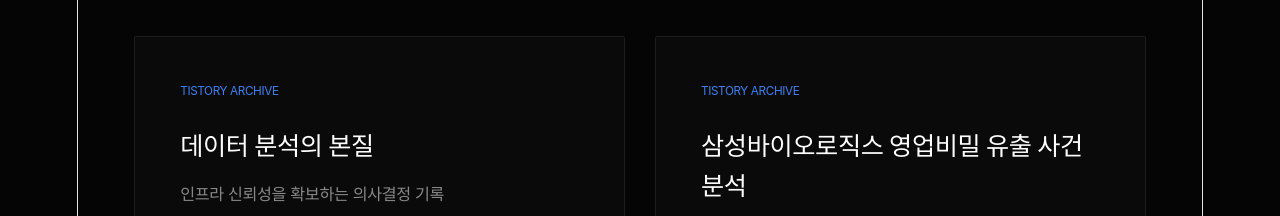
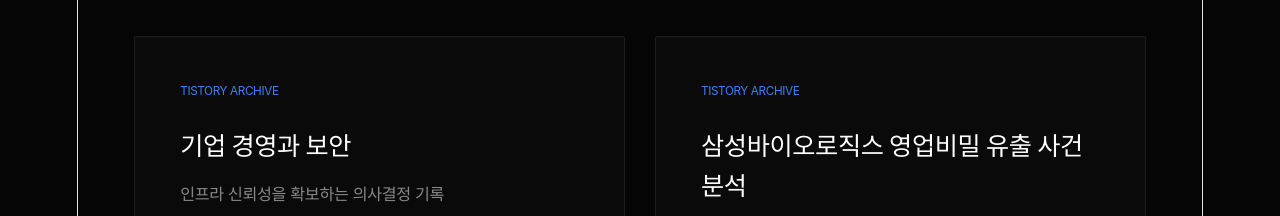
Before and after one commit to acr0209-eng/my_portpolio, a React (Vite) app: page / in a window 1280 px wide. Shown: the part 2200-2416 px from the top of the page. Built offline with nearby package versions, Linux system fonts and the light colour scheme.

Commit message:
Update post title in initialPosts array

```diff
--- a/src/App.jsx
+++ b/src/App.jsx
@@ -70,7 +70,7 @@
     { id: 3, title: 'Sepsis Prediction Model', desc: '데이터의 공백 속에서 도출하는 강건한 인프라 예측 모델' }
   ];
   const initialPosts = [
-    { id: 201, title: '데이터 분석의 본질', url: 'https://uni0790.tistory.com/1', desc: '인프라 신뢰성을 확보하는 의사결정 기록' },
+    { id: 201, title: '기업 경영과 보안', url: 'https://uni0790.tistory.com/1', desc: '인프라 신뢰성을 확보하는 의사결정 기록' },
     {
       id: 202,
       title: '삼성바이오로직스 영업비밀 유출 사건 분석',
```
